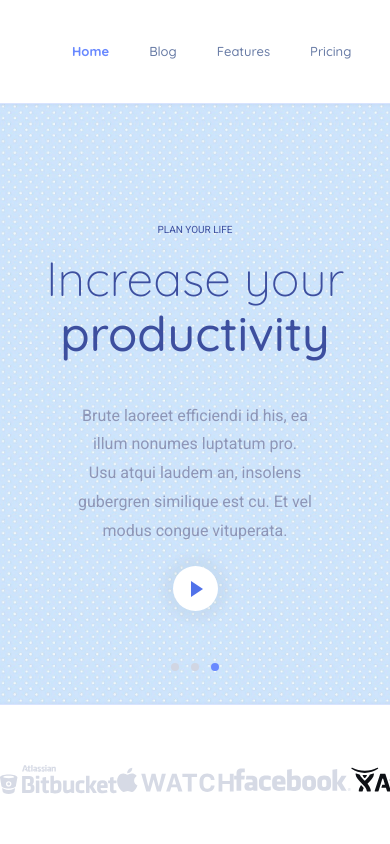
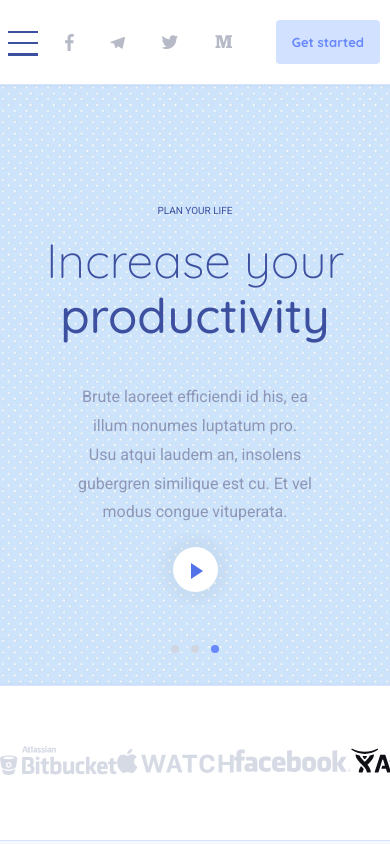
Before and after one commit to Dasha397/Plan, a website: page index.html in a window 390 px wide. Shown: the top 844 px of the page. Drawn offline with Linux system fonts and the light colour scheme.

Commit message:
feat: create burger menu

```diff
--- a/css/styles.scss
+++ b/css/styles.scss
@@ -315,6 +315,116 @@
 .main-nav {
 	display: flex;
 	align-items: center;
+	margin: 0 10px;
+	position: relative;
+
+	.burger-wrapper-outer {
+		width: 30px;
+		height: 25px;
+		background-color: transparent;
+		border: none;
+		z-index: 3;
+
+		.burger-wrapper-inner {
+			position: relative;
+			left: -8px;
+			width: 30px;
+			height: 25px;
+			display: flex;
+			flex-direction: column;
+			justify-content: space-between;
+			transition: 1.5s;
+
+			.burger__item {
+				display: block;
+				width: 100%;
+				height: 2.4px;
+				background-color: $color-blue;
+				transition: 1.5s;
+			}
+		}
+
+		&:focus {
+			.burger-wrapper-inner {
+				transform: rotate(90deg);
+
+				.burger__item {
+					background-color: #e4e6f1;
+					;
+				}
+			}
+		}
+
+		&:focus~.burger-wrapper {
+			transform: translateX(251px);
+		}
+
+		&:focus~.nav {
+			transform: translateX(250px);
+		}
+	}
+
+	.burger-wrapper {
+		position: fixed;
+		top: 0px;
+		left: -252px;
+		display: block;
+		height: 100%;
+		width: 252px;
+		background-color: #465285;
+		transition-duration: 1s;
+		transition-timing-function: linear;
+		z-index: 2;
+	}
+
+	@media (max-width: 900px) {
+		.logo {
+			display: none;
+		}
+
+		.nav {
+			position: fixed;
+			top: 0px;
+			left: -250px;
+			display: flex;
+			padding: 100px 0px 40px;
+			margin: 0px;
+			width: 250px;
+			height: 300px;
+			transition-duration: 1s;
+			transition-timing-function: linear;
+			z-index: 2;
+
+			.nav-wrapper {
+				display: flex;
+				flex-direction: column;
+
+				li {
+					box-sizing: border-box;
+					width: 250px;
+					height: 60px;
+					border-bottom: 1px #b4b8c3 solid;
+					margin: 0;
+
+					a {
+						display: flex;
+						align-items: center;
+						margin-left: 10px;
+						width: 230px;
+						height: 100%;
+						color: #e4e6f1;
+						font-size: 16px;
+					}
+				}
+			}
+		}
+	}
+
+	@media (min-width: 901px) {
+		.burger-wrapper-outer {
+			display: none;
+		}
+	}
 }
 
 .logo {
--- a/index.html
+++ b/index.html
@@ -15,6 +15,15 @@
 		<header class="wrapper-outer section-header">
 			<div class="wrapper-inner wrapper-inner--wide">
 				<div class="main-nav">
+					<button class="burger-wrapper-outer">
+						<div class="burger-wrapper-inner">
+							<span class="burger__item"></span>
+							<span class="burger__item"></span>
+							<span class="burger__item"></span>
+						</div>
+					</button>
+					<div class="burger-wrapper"></div>
+
 					<a class="logo" href="#"></a>
 					<nav class="nav">
 						<ul class="nav-wrapper">
@@ -638,6 +647,7 @@
 
 		<script src="./mainSlider.js"></script>
 		<script src="./blogSlider.js"></script>
+		<script src="./burger.js"></script>
 	</body>
 
 </html>
```
Also changed, not shown: css/styles.css, 1 other file.
